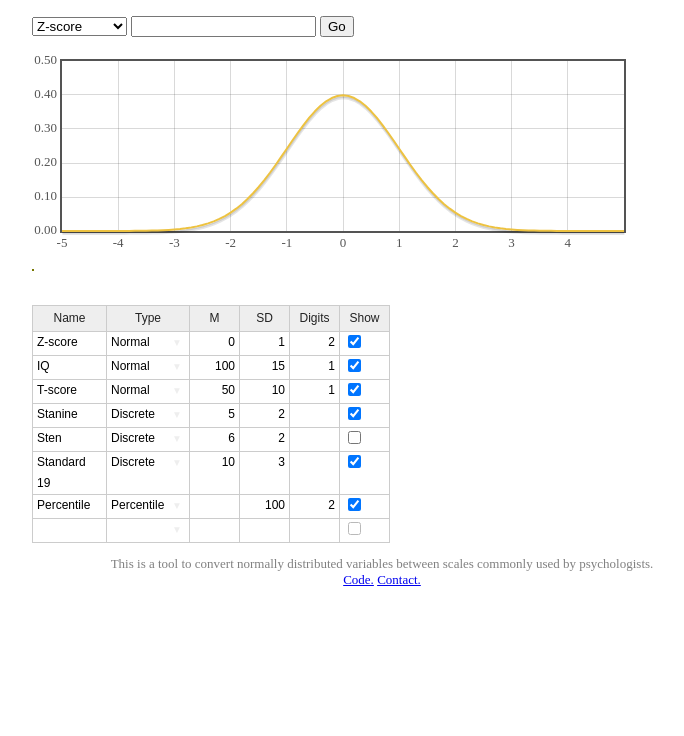
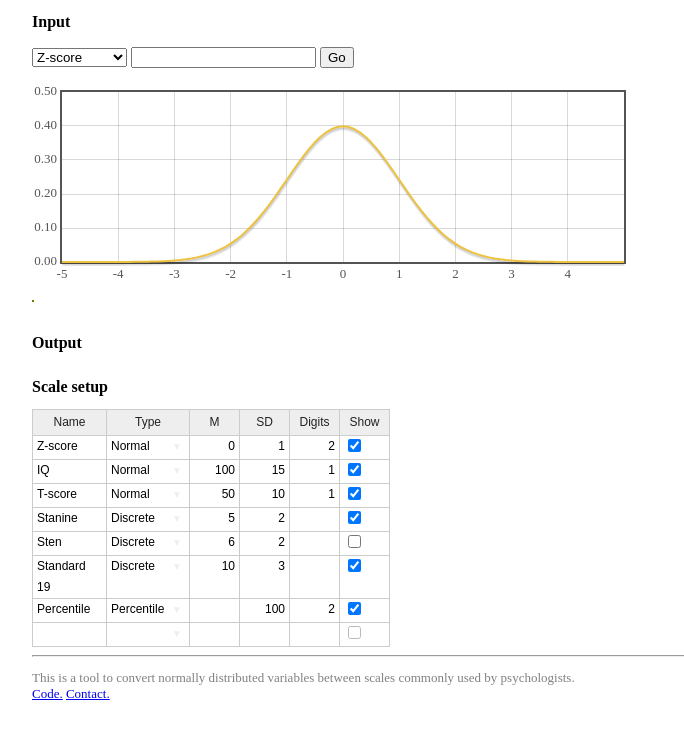
Before and after one commit to skagedal/normalscore, a plain HTML site: page index.html in a window 1280 px wide. Shown: the whole page, without its empty margins (258-942 px from the left). Drawn offline with Linux system fonts and the light colour scheme; a script that the page names is missing.

Commit message:
Tiny bit of styling

```diff
--- a/index.html
+++ b/index.html
@@ -24,7 +24,7 @@
     <body>
       <div id="contentDiv">
 
-	<!-- <h2>Input</h2> -->
+	<h2>Input</h2>
 
 	<p>
 	  <form id="scoreform" autocomplete="off">
@@ -39,21 +39,24 @@
 
 	<p id="tooltip"></p><br /><br />
 
-	<!-- <h2>Output</h2> -->
+	<h2>Output</h2>
 
 	<div id="outputTable"></div>
 
-	<p></p>
+	<h2>Scale setup</h2>
 
 	<div id="setupScales"></div>
-      </div>
 
-
+	<hr />
 	<p class="info">This is a tool to convert normally distributed
-	variables between scales commonly used by psychologists. <br />
+	  variables between scales commonly used by psychologists. <br />
 	  <a href="https://github.com/skagedal/normalscore">Code.</a>
 	  <a href="mailto:skagedal@gmail.com">Contact.</a>
 	</p>
 
+      </div>
+
+
+
     </body>
 </html>
--- a/normalscore.css
+++ b/normalscore.css
@@ -14,8 +14,8 @@ p.info {
 }
 
 h2 {
-    font-variant: small-caps;
-    border-top: 1px solid black;
+    font-weight: bold;
+    font-size: medium;
 }
 
 #score {
```
